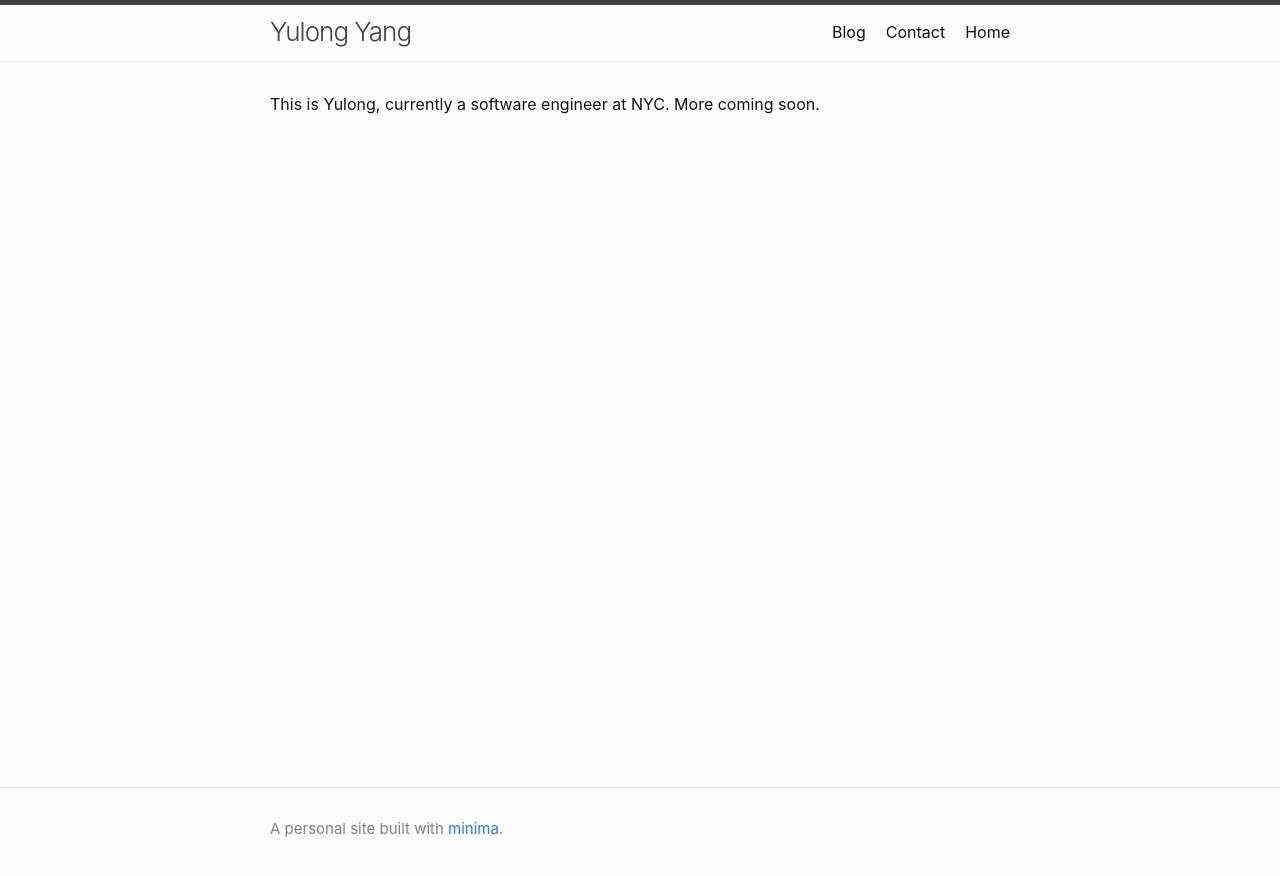
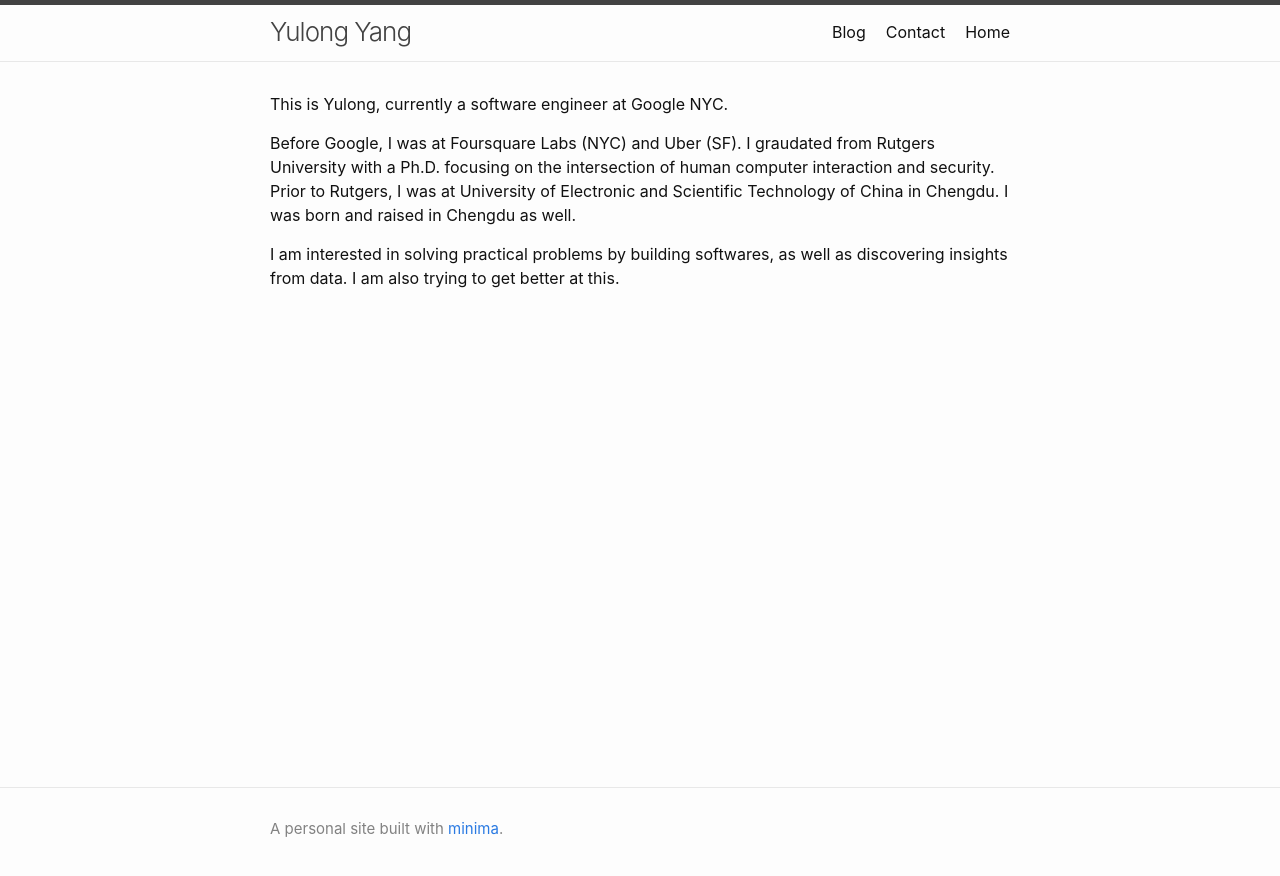
Before and after one commit to yyl/yyl.github.io, a Jekyll site: the page built from index.html, in a window 1280 px wide. Shown: the top 876 px of the page. Built offline with Jekyll 4.4.1, drawn with Linux system fonts in a browser that asks for light colours; Markdown is read by kramdown in place of the engine named in the settings.

Commit message:
more polish

```diff
--- a/_config.yml
+++ b/_config.yml
@@ -4,11 +4,13 @@ markdown: redcarpet
 highlighter: true
 title: Yulong Yang
 description: A personal site
-url: https://yyl.github.io
+url: https://yulong.io
 theme: minima
-disqus:
-  shortname: bytestoreality
+# disqus:
+  # shortname: bytestoreality
 show_excerpts: false
 minima:
   social_links:
     github: yyl
+    linkedin: yulongyang
+    rss: rss
--- a/_includes/head.html
+++ b/_includes/head.html
@@ -8,4 +8,5 @@
   {%- if jekyll.environment == 'production' and site.google_analytics -%}
     {%- include google-analytics.html -%}
   {%- endif -%}
+  <script type="text/javascript" src="http://cdn.mathjax.org/mathjax/latest/MathJax.js?config=TeX-AMS-MML_HTMLorMML"></script>
 </head>
--- a/index.html
+++ b/index.html
@@ -5,7 +5,15 @@ title: Home
 
 <div id="home">
 <p>
-This is Yulong, currently a software engineer at NYC. More coming soon.
+This is Yulong, currently a software engineer at Google NYC.
+</p>
+
+<p>
+Before Google, I was at Foursquare Labs (NYC) and Uber (SF). I graudated from Rutgers University with a Ph.D. focusing on the intersection of human computer interaction and security. Prior to Rutgers, I was at University of Electronic and Scientific Technology of China in Chengdu. I was born and raised in Chengdu as well.
+</p>
+
+<p>
+I am interested in solving practical problems by building softwares, as well as discovering insights from data. I am also trying to get better at this.
 </p>
 
 </div>
```
